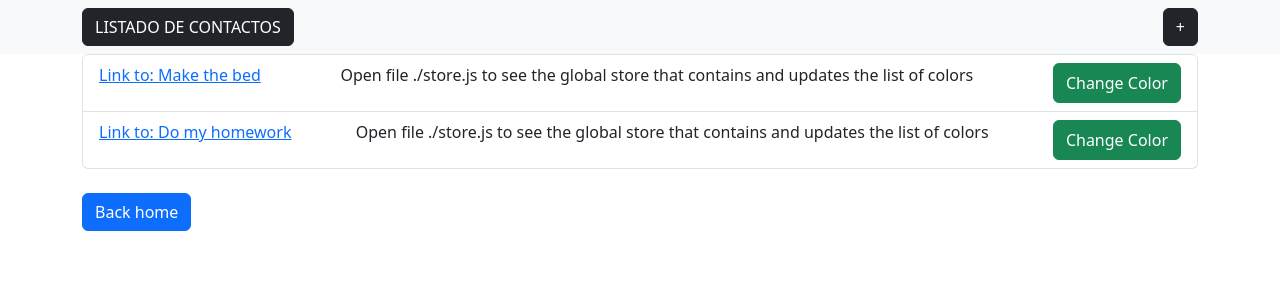
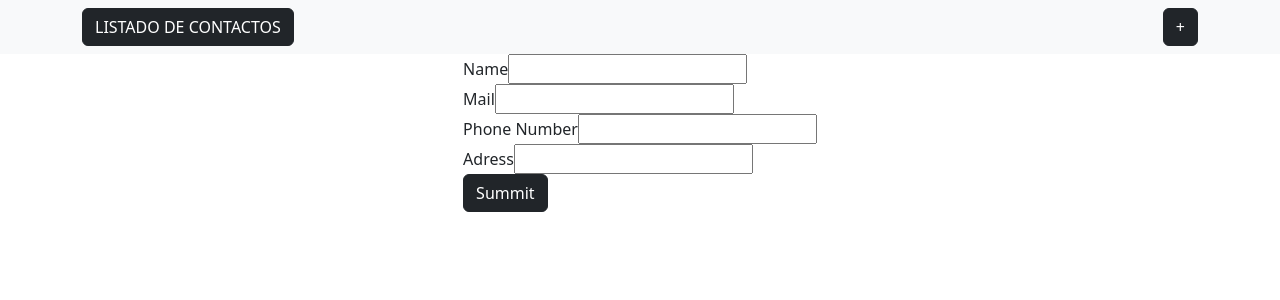
Before and after one commit to Caarlos3/Carlos-list-contacts, a React (Vite) app: page /demo in a window 1280 px wide. Shown: the top 300 px of the page. Built offline with nearby package versions, Linux system fonts and the light colour scheme.

Commit message:
in progress

```diff
--- a/src/hooks/useGlobalReducer.jsx
+++ b/src/hooks/useGlobalReducer.jsx
@@ -1,6 +1,6 @@
 // Import necessary hooks and functions from React.
 import { useContext, useReducer, createContext } from "react";
-import storeReducer, { initialStore } from "../store"  // Import the reducer and the initial state.
+import storeReducer, { initialAgenda } from "../store"  // Import the reducer and the initial state.
 
 // Create a context to hold the global state of the application
 // We will call this global state the "store" to avoid confusion while using local states
@@ -10,7 +10,7 @@ const StoreContext = createContext()
 // broadcast the information throught all the app pages and components.
 export function StoreProvider({ children }) {
     // Initialize reducer with the initial state.
-    const [store, dispatch] = useReducer(storeReducer, initialStore())
+    const [store, dispatch] = useReducer(storeReducer, initialAgenda())
     // Provide the store and dispatch method to all child components.
     return <StoreContext.Provider value={{ store, dispatch }}>
         {children}
--- a/src/index.css
+++ b/src/index.css
@@ -14,3 +14,11 @@
     border-radius: 20px;
     padding: 10px;
 }
+
+
+.principalSummit{
+    height: 100vh;
+    width: 100vw;
+    display: flex;
+    justify-content: center;
+}
--- a/src/pages/Demo.jsx
+++ b/src/pages/Demo.jsx
@@ -7,37 +7,26 @@ export const Demo = () => {
   const { store, dispatch } = useGlobalReducer()
 
   return (
-    <div className="container">
-      <ul className="list-group">
-        {/* Map over the 'todos' array from the store and render each item as a list element */}
-        {store && store.todos?.map((item) => {
-          return (
-            <li
-              key={item.id}  // React key for list items.
-              className="list-group-item d-flex justify-content-between"
-              style={{ background: item.background }}>
-
-              {/* Link to the detail page of this todo. */}
-              <Link to={"/single/" + item.id}>Link to: {item.title} </Link>
-
-              <p>Open file ./store.js to see the global store that contains and updates the list of colors</p>
-
-              <button className="btn btn-success"
-                onClick={() => dispatch({
-                  type: "add_task",
-                  payload: { id: item.id, color: '#ffa500' }
-                })}>
-                Change Color
-              </button>
-            </li>
-          );
-        })}
-      </ul>
-      <br />
-
-      <Link to="/">
-        <button className="btn btn-primary">Back home</button>
-      </Link>
-    </div>
+        <div className="principalSummit">
+          <div className="containerSummit">
+            <div className="formular">
+              <div className="contactName">Name
+                <input type="text" />
+              </div>
+              <div className="contactMail">Mail
+                <input type="text" />
+              </div>
+              <div className="contactPhone">Phone Number
+                <input type="text" />
+              </div>
+              <div className="contactAdress">Adress
+                <input type="text" />
+              </div>
+            </div>
+            <Link to="/">
+              <button className="btn btn-dark">Summit</button>
+            </Link>
+          </div>
+        </div>
   );
 };
--- a/src/pages/Home.jsx
+++ b/src/pages/Home.jsx
@@ -1,16 +1,30 @@
-import rigoImageUrl from "../assets/img/rigo-baby.jpg";
+import { useEffect, useState } from "react";
 import useGlobalReducer from "../hooks/useGlobalReducer.jsx";
 
 export const Home = () => {
 
 	const { store, dispatch } = useGlobalReducer()
 
+
+	useEffect(()=> {
+		const fetchContacts = async () => {
+		const contactResponse = await fetch('https://playground.4geeks.com/contact/agendas/test1/contacts')
+		const contacts = await contactResponse.json();
+		setContacts(contacts);
+		dispatch({type: ADD_CONTACT_USER, payload: contacts})
+		}
+		fetchContacts();
+		}, [])
+
 	return (
+
+		<ul>
+			<li>
 				<div id="principal">
 					<div id="contactUser">
-				<div className="Container">
+						<div className="container">
 							<div className="avatar"><i class="fa-solid fa-circle-user fa-2xl"></i></div>
-					<div className="contactName">Carlos</div>
+							<div className="userName">Carlos</div>
 							<div className="userMail"><i class="fa-solid fa-envelope"></i> Mail</div>
 							<div className="userPhone"><i class="fa-solid fa-phone"> 665665656</i></div>
 						</div>
@@ -20,5 +34,7 @@ export const Home = () => {
 						</div>
 					</div>
 				</div>
+			</li>
+		</ul>
 	);
 };
--- a/src/pages/Single.jsx
+++ /dev/null
@@ -1,37 +0,0 @@
-// Import necessary hooks and components from react-router-dom and other libraries.
-import { Link, useParams } from "react-router-dom";  // To use link for navigation and useParams to get URL parameters
-import PropTypes from "prop-types";  // To define prop types for this component
-import rigoImageUrl from "../assets/img/rigo-baby.jpg"  // Import an image asset
-import useGlobalReducer from "../hooks/useGlobalReducer";  // Import a custom hook for accessing the global state
-
-// Define and export the Single component which displays individual item details.
-export const Single = props => {
-  // Access the global state using the custom hook.
-  const { store } = useGlobalReducer()
-
-  // Retrieve the 'theId' URL parameter using useParams hook.
-  const { theId } = useParams()
-  const singleTodo = store.todos.find(todo => todo.id === parseInt(theId));
-
-  return (
-    <div className="container text-center">
-      {/* Display the title of the todo element dynamically retrieved from the store using theId. */}
-      <h1 className="display-4">Todo: {singleTodo?.title}</h1>
-      <hr className="my-4" />  {/* A horizontal rule for visual separation. */}
-
-      {/* A Link component acts as an anchor tag but is used for client-side routing to prevent page reloads. */}
-      <Link to="/">
-        <span className="btn btn-success" href="#" role="button">
-          Back home
-        </span>
-      </Link>
-    </div>
-  );
-};
-
-// Use PropTypes to validate the props passed to this component, ensuring reliable behavior.
-Single.propTypes = {
-  // Although 'match' prop is defined here, it is not used in the component.
-  // Consider removing or using it as needed.
-  match: PropTypes.object
-};
--- a/src/routes.jsx
+++ b/src/routes.jsx
@@ -7,7 +7,6 @@ import {
 } from "react-router-dom";
 import { Layout } from "./pages/Layout";
 import { Home } from "./pages/Home";
-import { Single } from "./pages/Single";
 import { Demo } from "./pages/Demo";
 
 export const router = createBrowserRouter(
@@ -23,7 +22,6 @@ export const router = createBrowserRouter(
 
         {/* Nested Routes: Defines sub-routes within the BaseHome component. */}
         <Route path= "/" element={<Home />} />
-        <Route path="/single/:theId" element={ <Single />} />  {/* Dynamic route for single items */}
         <Route path="/demo" element={<Demo />} />
       </Route>
     )
--- a/src/store.js
+++ b/src/store.js
@@ -1,32 +1,27 @@
-export const initialStore=()=>{
-  return{
-    message: null,
-    todos: [
-      {
-        id: 1,
-        title: "Make the bed",
-        background: null,
-      },
-      {
-        id: 2,
-        title: "Do my homework",
-        background: null,
-      }
-    ]
+export const initialAgenda = () => {
+  return {
+    contacts: []
   }
 }
 
-export default function storeReducer(store, action = {}) {
-  switch(action.type){
-    case 'add_task':
 
-      const { id,  color } = action.payload
 
-      return {
-        ...store,
-        todos: store.todos.map((todo) => (todo.id === id ? { ...todo, background: color } : todo))
-      };
+export default function contactsThing(state, action = {}) {
+
+  switch (action.type){
+    case "ADD_AGENDA":
+      return action.payload;
+
+    case "ADD_CONTACT_USER":
+      return [...state, action.payload];
+
+    case "EDIT_CONTACT_USER":
+      return state.map(contacts => contacts.id === action.payload.id ? action.payload : contacts);
+
+    case "DELETE_CONTACT_USER":
+      return state.filter(contacts => contacts.id !== action.payload);
+
     default:
-      throw Error('Unknown action.');
+    return state;
   }
-}
+};
```
Lines whose indentation alone changed are shown as unchanged.
